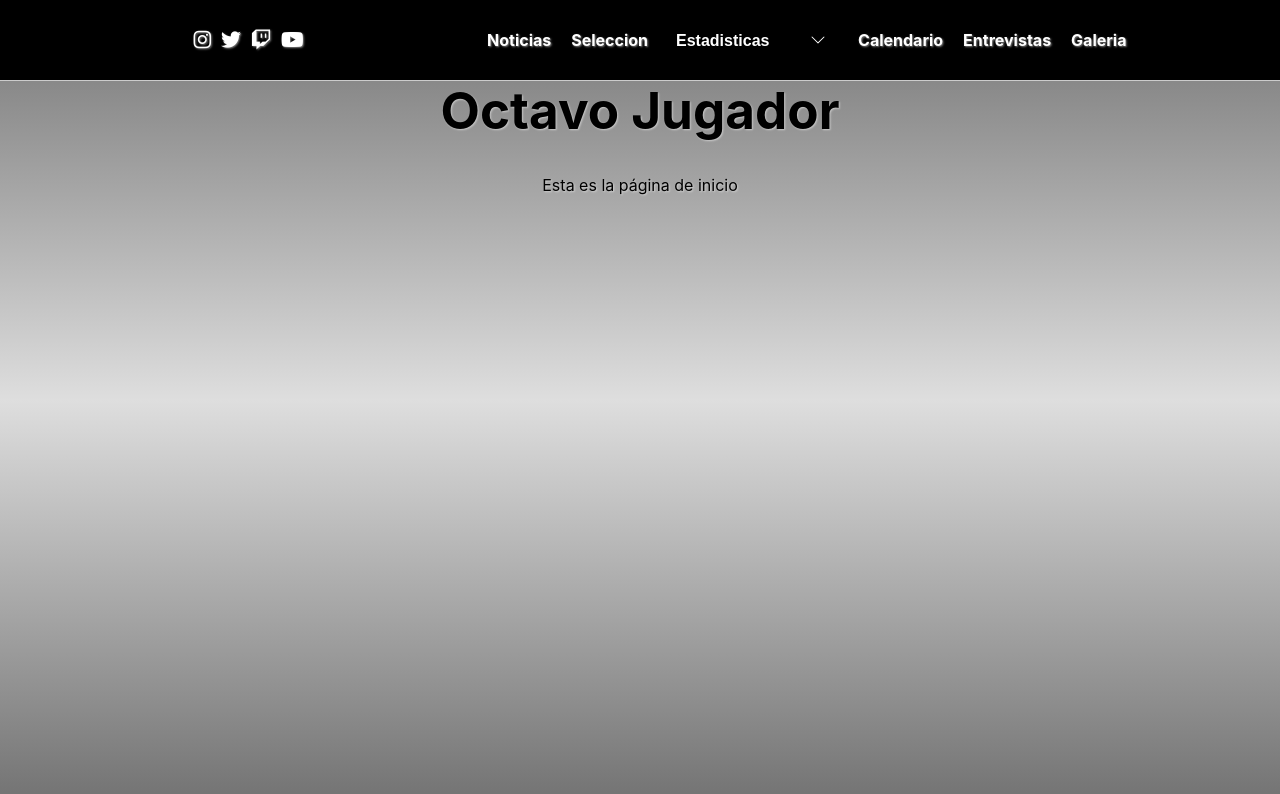
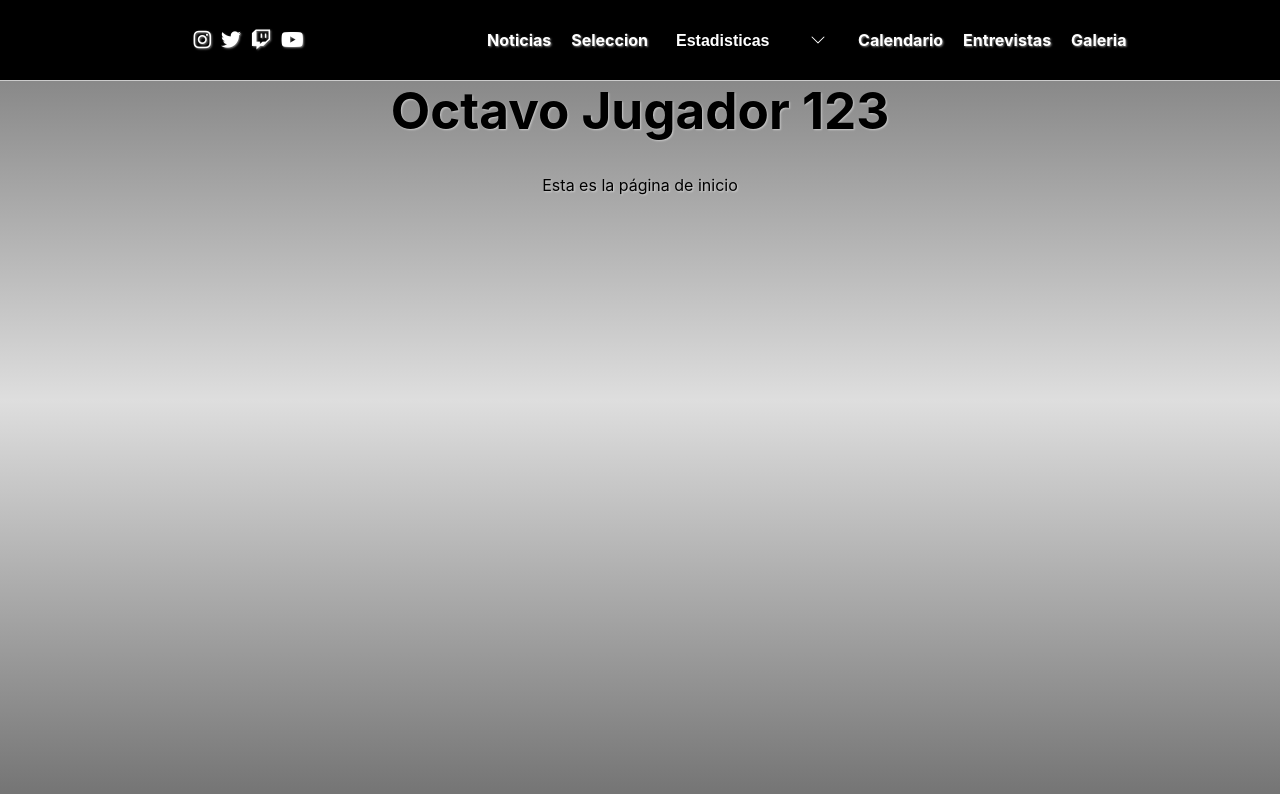
Before and after one commit to LuYomayel/fe-octavo, a React (Vite) app: page / in a window 1280 px wide. Shown: the top 794 px of the page. Built offline with nearby package versions, Linux system fonts and the light colour scheme.

Commit message:
probando-

```diff
--- a/src/pages/HomePage.jsx
+++ b/src/pages/HomePage.jsx
@@ -2,7 +2,7 @@
 export function HomePage() {
     return (
         <div className="home-page">
-            <h1>Octavo Jugador</h1>
+            <h1>Octavo Jugador 123</h1>
             <p>Esta es la página de inicio</p>
         </div>
 
```
